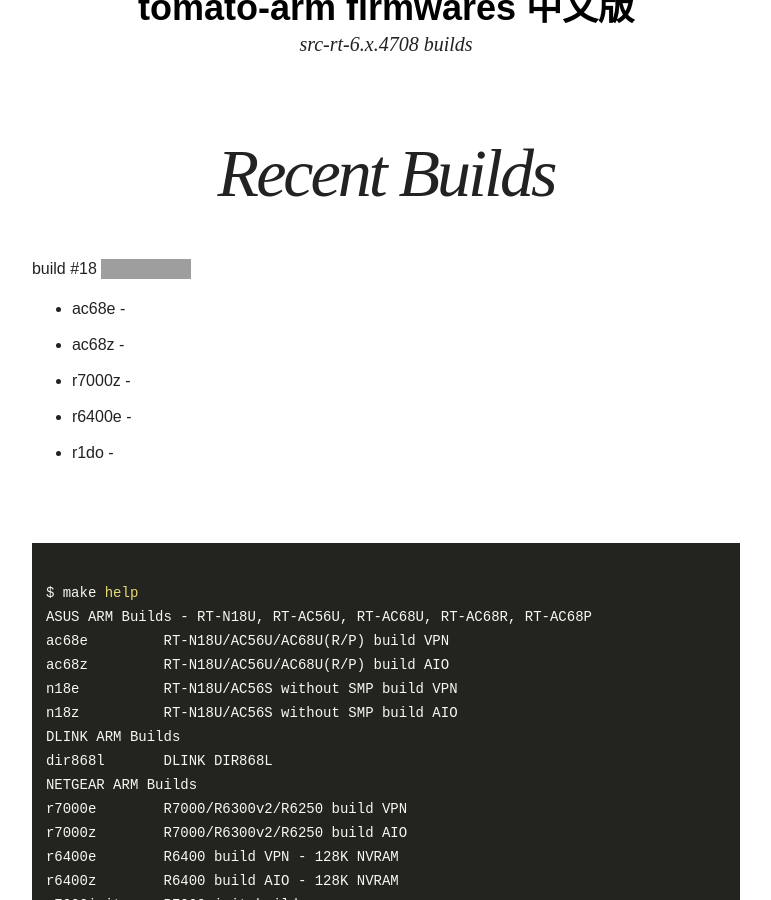
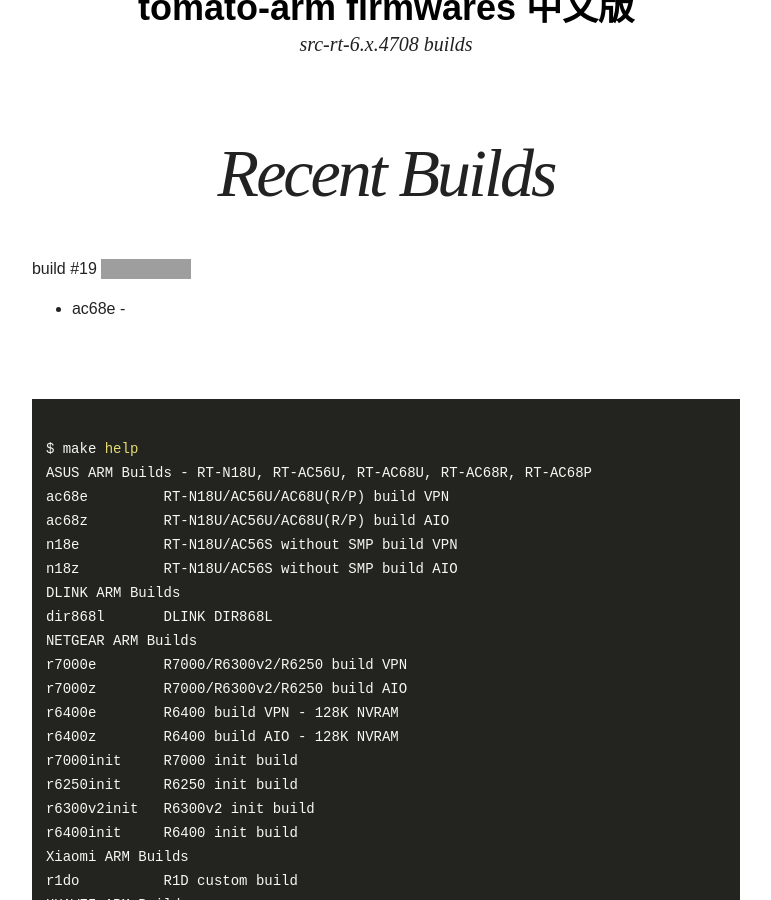
Before and after one commit to oglopss/tomato-arm-ci-jekyll, a Jekyll site: the page built from index.html, in a window 1280 px wide and 900 px high, scrolled down 339 px. Shown: the whole window, without its empty margins (254-1025 px from the left). Built offline with Jekyll 4.4.1, drawn with Linux system fonts in a browser that asks for light colours; nearby versions of some CDN libraries; grey boxes are pictures that could not be loaded.

Commit message:
Travis build 19 ac68e pushed to gh-pages

```diff
--- a/_data/ss.yml
+++ b/_data/ss.yml
@@ -1,7 +1,3 @@
-build: 18
+build: 19
 files:
   - 0001 ac68e
-  - 0005 r1do
-  - 0002 ac68z
-  - 0004 r6400e
-  - 0003 r7000z
```
